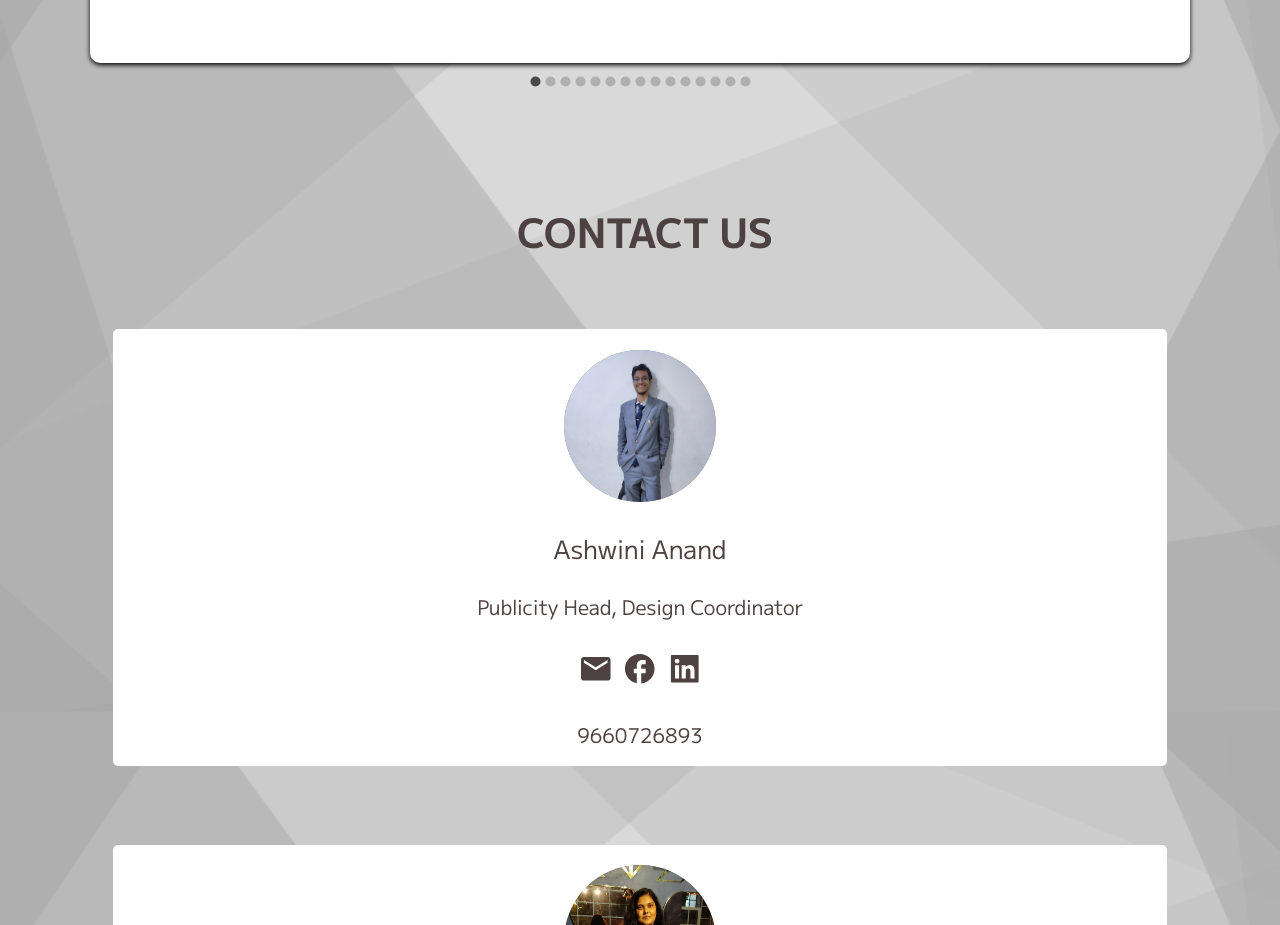
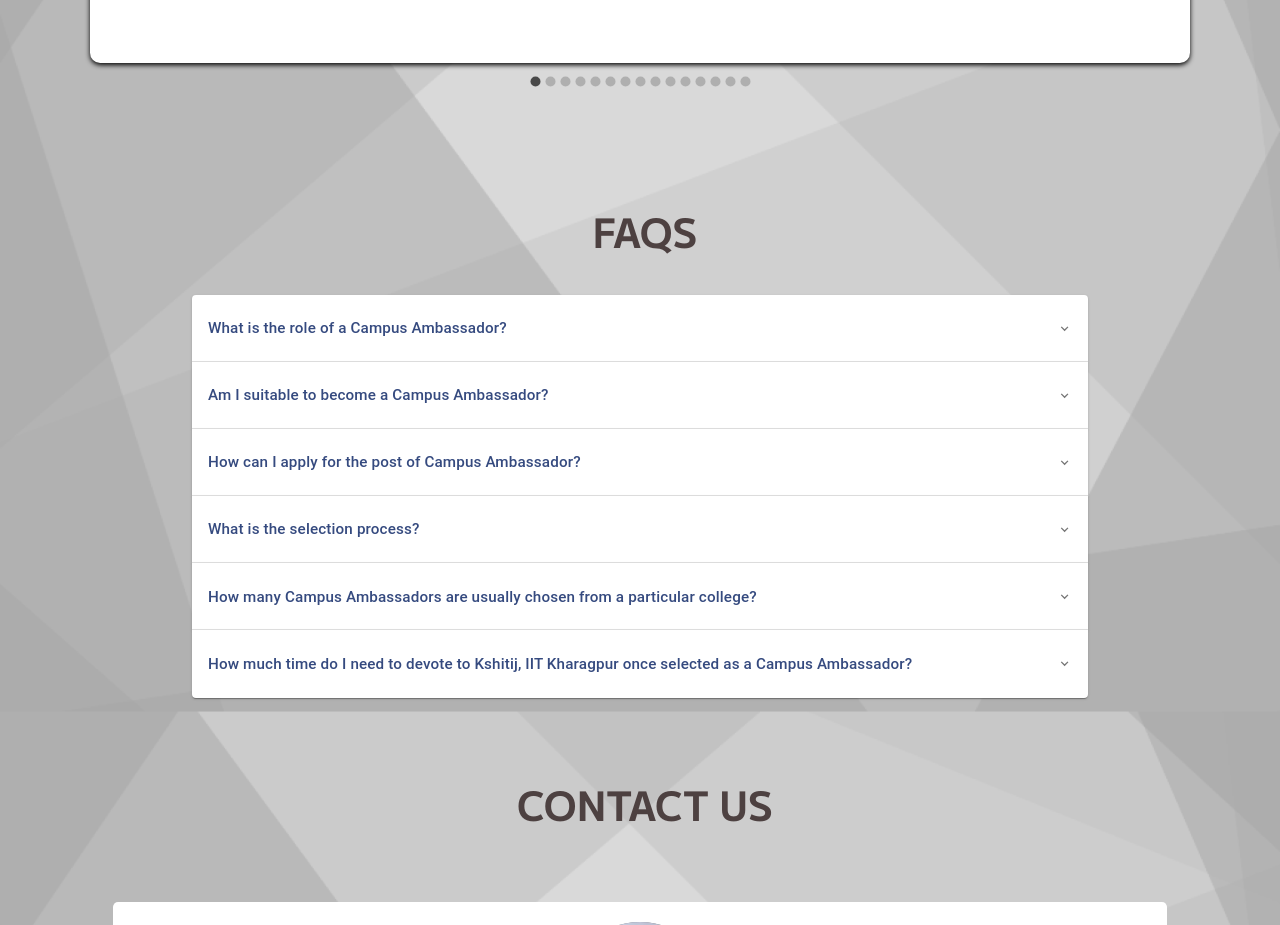
Before and after one commit to ipash185/CA_Portal_24, a React (Create React App) app: page / in a window 1280 px wide. Shown: the part 5660-6585 px from the top of the page. Built offline with nearby package versions, Linux system fonts and the light colour scheme; no server answers.

Commit message:
Faq Added

```diff
--- /dev/null
+++ b/src/pages/Faq/Faq.js
@@ -0,0 +1,83 @@
+import React from 'react'
+import styles from '../ContactUs/contact.module.css';
+import Accordion from '@mui/material/Accordion';
+import AccordionSummary from '@mui/material/AccordionSummary';
+import AccordionDetails from '@mui/material/AccordionDetails';
+import Typography from '@mui/material/Typography';
+import ExpandMoreIcon from '@mui/icons-material/ExpandMore';
+
+import './faq.css'
+
+const data = [
+
+    {
+        "question": "What is the role of a Campus Ambassador?",
+        "answer": "Campus Ambassador will represent Kshitij, IIT Kharagpur in their colleges. They will be the first point of contact to any student who requires information about Kshitij. They would promote and motivate students to participate in the events conducted by Kshitij."
+    },
+    {
+        "question": "Am I suitable to become a Campus Ambassador?",
+        "answer": "Yes. Any college student driven with enthusiasm is eligible to become a Campus Ambassador."
+
+    },
+    {
+        "question": "How can I apply for the post of Campus Ambassador?",
+
+        "answer": "Click on Sign Up and register. You will receive an email after successful registration."
+    },{
+        "question": "What is the selection process?",
+        "answer": "After you register through our website, you will have to go through a short telephonic interview before being selected. "
+
+    },
+    {
+        "question": "How many Campus Ambassadors are usually chosen from a particular college?",
+        "answer": "One or more campus ambassadors are chosen depending on the size of the college and the number of students who have applied for the position."
+
+    },{
+        "question": "How much time do I need to devote to Kshitij, IIT Kharagpur once selected as a Campus Ambassador?",
+        "answer": "There is no particular constraint on the number of hours per week that you need to devote. It may vary depending on the number of tasks allotted and how smartly and efficiently you perform it. "
+    }
+
+
+
+
+]
+
+
+
+function Faq() {
+  return (
+    <div className={styles.cov}>
+      <h1> FAQS</h1>
+      <div class = "faq_div">
+
+        {data.map((item) => {
+
+            return (
+
+                <Accordion>
+        <AccordionSummary
+          expandIcon={<ExpandMoreIcon />}
+          aria-controls="panel1a-content"
+          id="panel1a-header"
+        >
+          <Typography  >{item.question}</Typography>
+        </AccordionSummary>
+        <AccordionDetails>
+          <Typography style = {{color:"black"}}>
+            {item.answer}
+          </Typography>
+        </AccordionDetails>
+      </Accordion>
+            )
+})}
+
+
+
+
+      </div>
+
+    </div>
+  );
+}
+
+export default Faq;
--- /dev/null
+++ b/src/pages/Faq/faq.css
@@ -0,0 +1,22 @@
+.faq_div p{
+    font-size: 1.5rem;
+    font-weight: 500;
+    color: #000;
+    margin: 0;
+    padding: 0;
+    margin-bottom: 1rem;
+    margin-top: 1rem;
+    color:#354A7F
+}
+
+/* .MuiTypography-root{
+    color: black !important;
+} */
+
+@media only screen and (min-width:800px){
+    .faq_div{
+        width:70%;
+        margin: 0 auto;
+
+    }
+}
--- a/src/pages/Homepage/Homepage.js
+++ b/src/pages/Homepage/Homepage.js
@@ -11,6 +11,7 @@ import ButtonUnstyled from '@mui/base/ButtonUnstyled';
 import Responsibility from '../Responsibility/responsibility';
 import axios from 'axios';
 import { Link } from 'react-router-dom';
+import Faq from '../Faq/Faq';
 
 function Home() {
 
@@ -60,7 +61,10 @@ function Home() {
                 <div id = "resp" className={styles.scroll}><Responsibility/></div>
                 <div id="inc" className={styles.scroll}><Incentives/></div>
                 <div id="testimonials" className={styles.scroll}><CarouselComponent/></div>
+                <div id="faq"><Faq/></div>
                 <div id="contact" className={styles.scroll}><Contact/></div>
+
+
             </div>
             <Footer/>
         </div>
```
